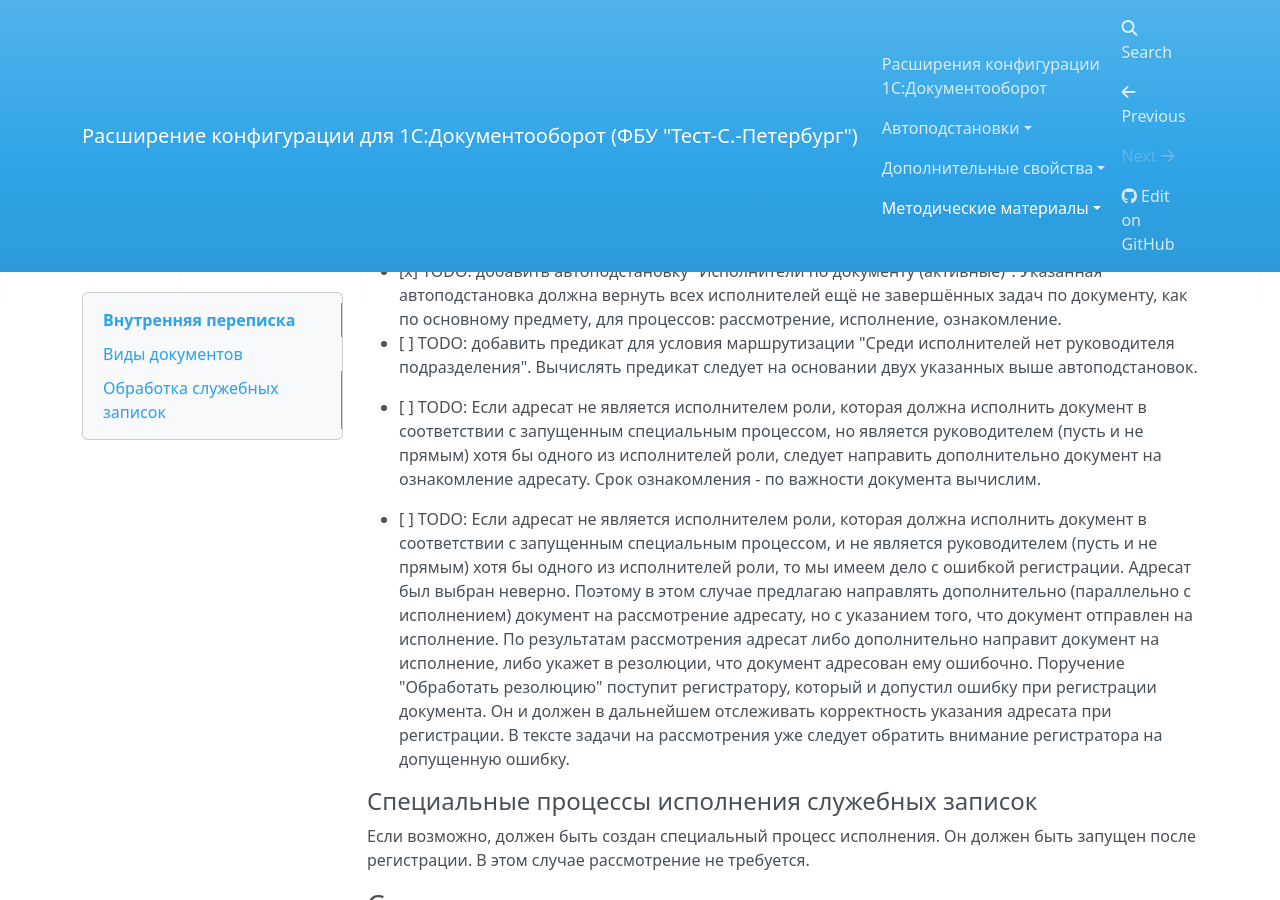
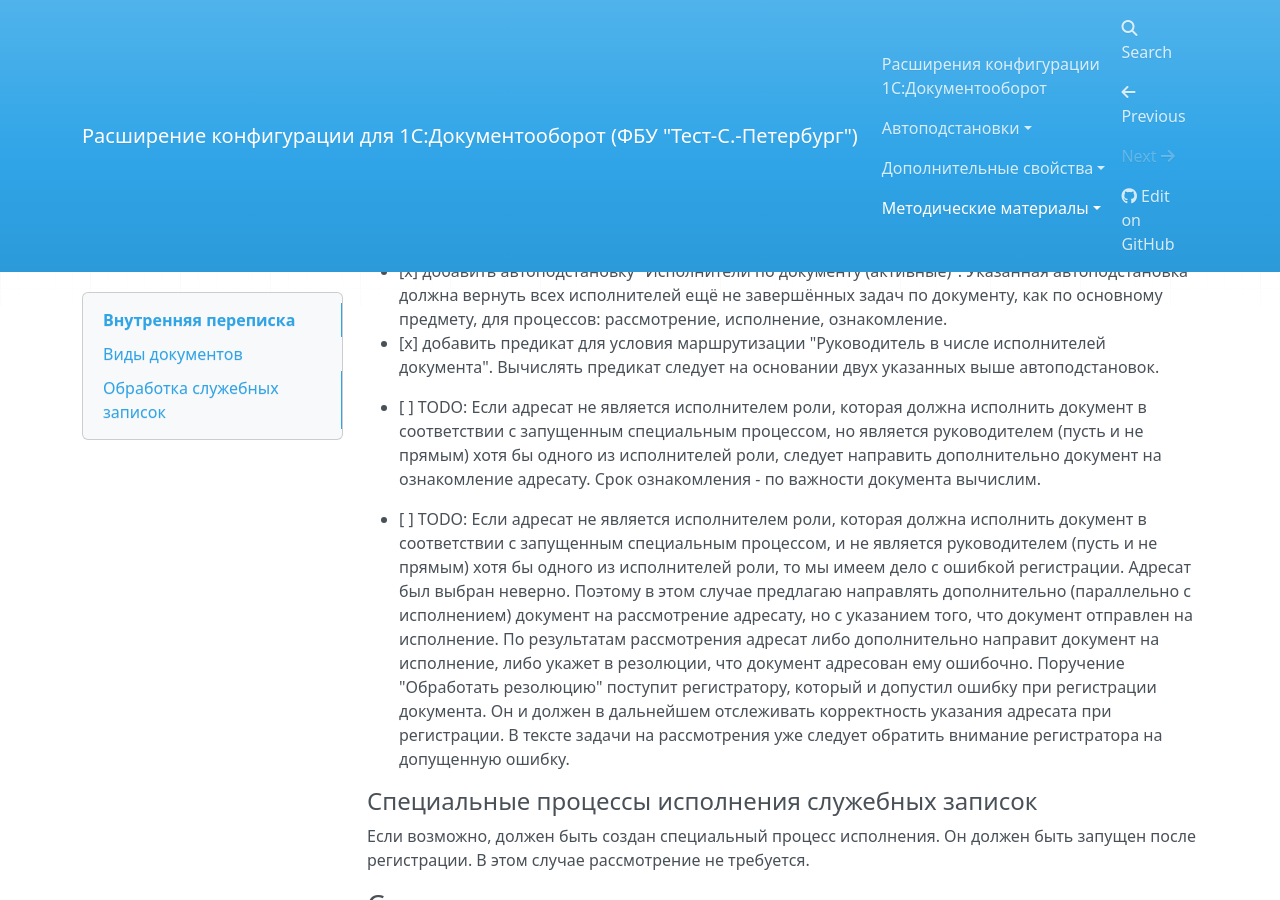
Before and after one commit to test-st-petersburg/edms, an MkDocs documentation site: the page built from docs/Методические материалы/Внутренние документы/Внутренняя переписка.md, in a window 1280 px wide and 900 px high, scrolled down 2253 px. Built offline with MkDocs 1.6.1, drawn with Linux system fonts in a browser that asks for light colours; nearby versions of some CDN libraries.

Commit message:
docs(ext): дополнить change log

```diff
--- a/docs/Методические материалы/Внутренние документы/Внутренняя переписка.md
+++ b/docs/Методические материалы/Внутренние документы/Внутренняя переписка.md
@@ -114,12 +114,12 @@
     Но - стоит проверить. Если исполнителей такой полной роли нет,
     тогда стоит явно вернуть руководителя подразделения из структуры
     организации.
-  - [x] TODO: добавить автоподстановку "Исполнители по документу (активные)".
+  - [x] добавить автоподстановку "Исполнители по документу (активные)".
     Указанная автоподстановка должна вернуть всех исполнителей
     ещё не завершённых задач по документу, как по основному предмету, для процессов:
     рассмотрение, исполнение, ознакомление.
-  - [ ] TODO: добавить предикат для условия маршрутизации
-    "Среди исполнителей нет руководителя подразделения". Вычислять предикат
+  - [x] добавить предикат для условия маршрутизации
+    "Руководитель в числе исполнителей документа". Вычислять предикат
     следует на основании двух указанных выше автоподстановок.
 
 - [ ] TODO: Если адресат не является исполнителем роли, которая должна исполнить
```
Also changed, not shown: CHANGELOG.md (+24 -2 lines).
